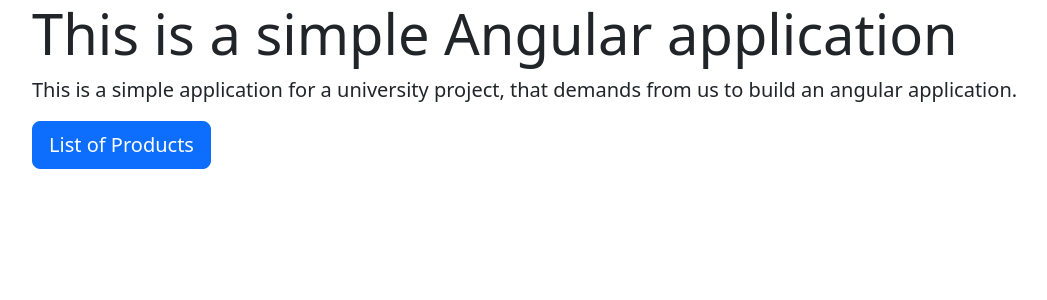
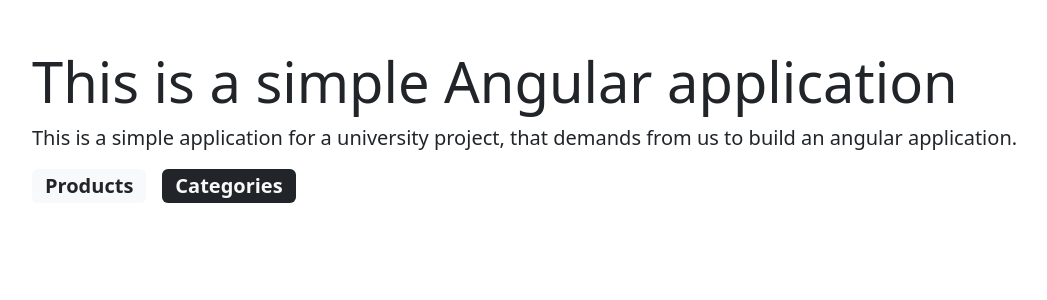
Before and after one commit to AxtinM/Angular_Basic_Curd, an Angular app: page / in a window 1280 px wide. Shown: the top 300 px of the page, without its empty margins (50-1097 px from the left). Built offline with nearby package versions, Linux system fonts and the light colour scheme.

Commit message:
home component & lazy loading implementation

```diff
--- a/src/app/app-routing.module.ts
+++ b/src/app/app-routing.module.ts
@@ -2,7 +2,22 @@
 import { RouterModule, Routes } from '@angular/router';
 import { HomeComponent } from './home/home.component';
 
-const routes: Routes = [{ path: '', component: HomeComponent }];
+const routes: Routes = [
+  {
+    path: 'product',
+    loadChildren: () =>
+      import('./crud/crud.module').then((res) => res.CrudModule),
+  },
+  {
+    path: 'category',
+    loadChildren: () =>
+      import('./category/category.module').then((res) => res.CategoryModule),
+  },
+  {
+    path: '',
+    component: HomeComponent,
+  },
+];
 
 @NgModule({
   imports: [RouterModule.forRoot(routes)],
--- a/src/app/category/category.ts
+++ b/src/app/category/category.ts
@@ -1,6 +1,7 @@
 import { Product } from '../crud/product';
 
 export interface Category {
+  id: string | number;
   name: string;
   description: string;
   nbrProduits?: string | number;
--- a/src/app/category/create/create.component.ts
+++ b/src/app/category/create/create.component.ts
@@ -22,7 +22,9 @@
       name: [''],
       category: [''],
     });
+  }
 
+  formSubmit() {
     this.categoryService.create(this.categoryForm.value).subscribe((res) => {
       console.log('Category created successfully\n', res);
       this.router.navigateByUrl('category/list');
--- a/src/app/category/list/list.component.html
+++ b/src/app/category/list/list.component.html
@@ -2,7 +2,7 @@
   <h1>Liste des Categories</h1>
   <button
     type="button"
-    routerLink="/category/create/"
+    routerLink="/category/create"
     class="btn btn-success mt-5 mb-5"
   >
     Create New category
@@ -22,19 +22,18 @@
           <a
             href="#"
             class="badge badge-warning"
-            [routerLink]="['/crud/', category.id]"
+            [routerLink]="['/category/', category.id]"
             style="color: #000"
           >
             {{ category.name }}
           </a>
         </td>
         <td>{{ category.description }}</td>
-        <td>{{ category.price }}</td>
-        <td>{{ category.quantity }}</td>
+        <td>{{ category.nbrProduits }}</td>
         <td class="mx-auto">
           <a
             href="#"
-            [routerLink]="['/crud/update/', category.id]"
+            [routerLink]="['/category/update/', category.id]"
             class="btn btn-primary"
           >
             update
--- a/src/app/category/list/list.component.ts
+++ b/src/app/category/list/list.component.ts
@@ -8,13 +8,13 @@
   styleUrls: ['./list.component.css'],
 })
 export class ListComponent implements OnInit {
-  catogories!: Category[];
+  categories!: Category[];
 
   constructor(private categoryService: CrudCategoryService) {}
 
   ngOnInit(): void {
     this.categoryService.getALl().subscribe((res) => {
-      this.catogories = res;
+      this.categories = res;
     });
   }
 
--- a/src/app/crud/create/create.component.html
+++ b/src/app/crud/create/create.component.html
@@ -43,7 +43,9 @@
       <div class="col">
         <button class="btn btn-primary mb-3 mt-3" type="submit">Submit</button>
         <div class="col">
-          <a class="btn btn-secondary" href="#" routerLink="/crud/home">Back</a>
+          <a class="btn btn-secondary" href="#" routerLink="/product/list"
+            >Back</a
+          >
         </div>
       </div>
     </div>
--- a/src/app/crud/details/details.component.html
+++ b/src/app/crud/details/details.component.html
@@ -8,7 +8,7 @@
     <p *ngIf="product.price !== undefined">
       {{ product.price }}
     </p>
-    <a class="btn btn-primary btn-lg" href="#" routerLink="/crud/home"
+    <a class="btn btn-primary btn-lg" href="#" routerLink="/product/list"
       >Go Back</a
     >
   </div>
--- a/src/app/crud/home/home.component.html
+++ b/src/app/crud/home/home.component.html
@@ -1,8 +1,8 @@
 <div class="container mt-5">
-  <h1>List of Product</h1>
+  <h1>List of Products</h1>
   <button
     type="button"
-    routerLink="/crud/create/"
+    routerLink="/product/create/"
     class="btn btn-success mt-5 mb-5"
   >
     Create New Product
@@ -10,7 +10,6 @@
   <table class="table">
     <thead>
       <tr>
-        <th scope="col">id</th>
         <th scope="col">name</th>
         <th scope="col">description</th>
         <th scope="col">price</th>
@@ -20,12 +19,11 @@
     </thead>
     <tbody>
       <tr scope="row" class="mt-5 mb-5" *ngFor="let product of products">
-        <td>{{ product.id }}</td>
         <td>
           <a
             href="#"
             class="badge badge-warning"
-            [routerLink]="['/crud/', product.id]"
+            [routerLink]="['/product/', product.id]"
             style="color: #000"
           >
             {{ product.name }}
@@ -37,7 +35,7 @@
         <td class="mx-auto">
           <a
             href="#"
-            [routerLink]="['/crud/update/', product.id]"
+            [routerLink]="['/product/update/', product.id]"
             class="btn btn-primary"
           >
             update
--- a/src/app/crud/update/update.component.html
+++ b/src/app/crud/update/update.component.html
@@ -42,7 +42,7 @@
       <div class="col mt-3">
         <button class="btn btn-primary mx-1" type="submit">Submit</button>
 
-        <a class="btn btn-secondary mx-1" href="#" routerLink="/crud/home"
+        <a class="btn btn-secondary mx-1" href="#" routerLink="/product/list"
           >Back</a
         >
       </div>
--- a/src/app/home/home.component.html
+++ b/src/app/home/home.component.html
@@ -1,12 +1,24 @@
-<div class="jumbotron jumbotron-fluid">
+<div class="jumbotron jumbotron-fluid mt-5">
   <div class="container">
     <h1 class="display-4">This is a simple Angular application</h1>
     <p class="lead">
       This is a simple application for a university project, that demands from
       us to build an angular application.
     </p>
-    <a class="btn btn-primary btn-lg" routerLink="/crud/home/" role="button"
-      >List of Products</a
+    <a
+      class="badge bg-light text-decoration-none text-dark fs-5"
+      href="#"
+      routerLink="product"
+      role="button"
+      >Products</a
+    >
+
+    <a
+      class="badge bg-dark text-decoration-none text-light fs-5 ms-3"
+      href="#"
+      routerLink="category"
+      role="button"
+      >Categories</a
     >
   </div>
 </div>
```
Also changed, not shown: src/app/category/category-routing.module.ts (+5 -4 lines), src/app/crud/crud-routing.module.ts (+5 -5 lines).
